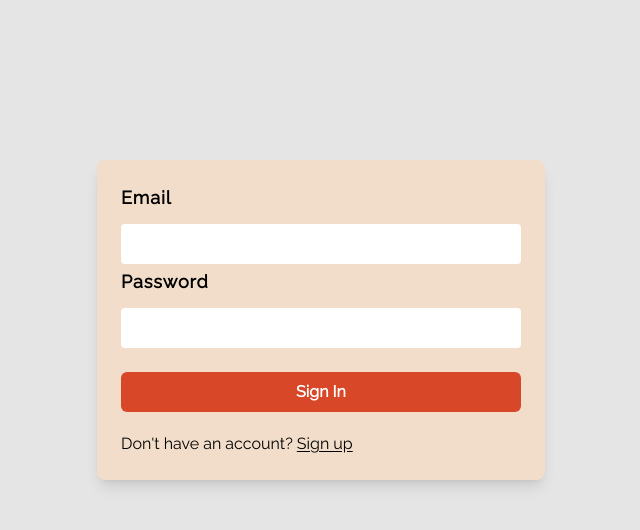
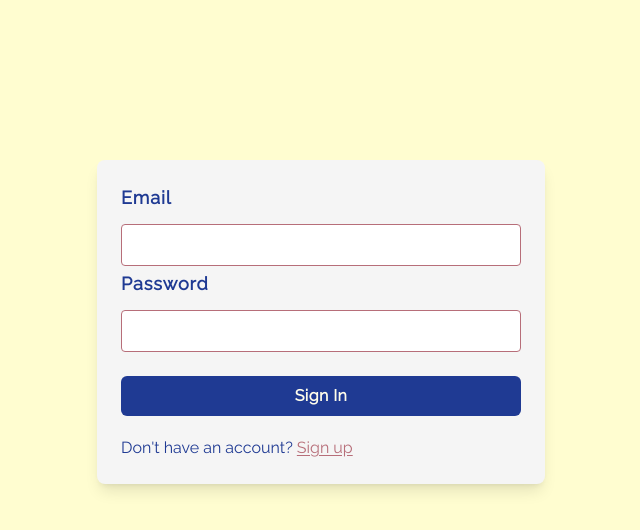
Before and after one commit to favourAyomikun/AccessoryOasis-client, a Next.js app: page / in a window 1280 px wide. Shown: the top 530 px of the page, without its empty margins (319-959 px from the left). Built offline with nearby package versions, Linux system fonts and the light colour scheme.

Commit message:
styled the sign in page again

```diff
--- a/app/SignIn.jsx
+++ b/app/SignIn.jsx
@@ -82,10 +82,10 @@ export default function SignIn() {
       )}
       <form
         onSubmit={handleSignIn}
-        className="max-w-md mx-auto bg-[#F1DDC9] shadow-lg rounded-lg p-6"
+        className="max-w-md mx-auto bg-[#F5F5F5] shadow-lg rounded-lg p-6"
       >
         <div className="input_container">
-          <label htmlFor="email" className="label">
+          <label htmlFor="email" className="label text-[#1F3A93]">
             Email
           </label>
           <input
@@ -103,7 +103,7 @@ export default function SignIn() {
           />
         </div>
         <div className="input_container">
-          <label htmlFor="password" className="label">
+          <label htmlFor="password" className="label text-[#1F3A93]">
             Password
           </label>
           <input
@@ -122,13 +122,13 @@ export default function SignIn() {
         </div>
         <button
           type="submit"
-          className="mt-5 bg-[#D84727] text-white font-bold py-2 px-4 rounded-md w-full"
+          className="mt-5 bg-[#1F3A93] text-[#FFFDEB] tracking-wide font-bold py-2 px-4 rounded-md w-full"
         >
           Sign In
         </button>
-        <p className="mt-5">
+        <p className="mt-5 text-[#1F3A93]">
           Don't have an account?{" "}
-          <Link href="/sign-up" className="underline underline-offset-2">
+          <Link href="/sign-up" className="underline underline-offset-2  text-[#B76E79]">
             Sign up
           </Link>
         </p>
--- a/app/globals.css
+++ b/app/globals.css
@@ -3,7 +3,7 @@
 @tailwind utilities;
 
 .input {
-    @apply mt-3 w-full p-2 rounded outline-none;
+    @apply mt-3 w-full p-2 rounded outline-none border border-[#B76E79];
 }
 
 .input_container {
--- a/app/page.jsx
+++ b/app/page.jsx
@@ -2,7 +2,7 @@ import SignIn from "./signIn";
 
 export default function Home() {
   return (
-    <main className="bg-[#E5E5E5] h-screen">
+    <main className="bg-[#FFFDD0] h-screen">
       {/* imported sign in component */}
       <SignIn />
     </main>
--- a/app/sign-up/page.jsx
+++ b/app/sign-up/page.jsx
@@ -49,7 +49,7 @@ const Register = () => {
   }, [successMessage, errorMessage]);
 
   return (
-    <main className="pt-40">
+    <main className="pt-40 bg-[#FFFDD0] h-screen">
       {successMessage && (
         <p className="text-green-600 font-semibold text-center tracking-wide text-[17px] mb-2">
           {successMessage}
```
